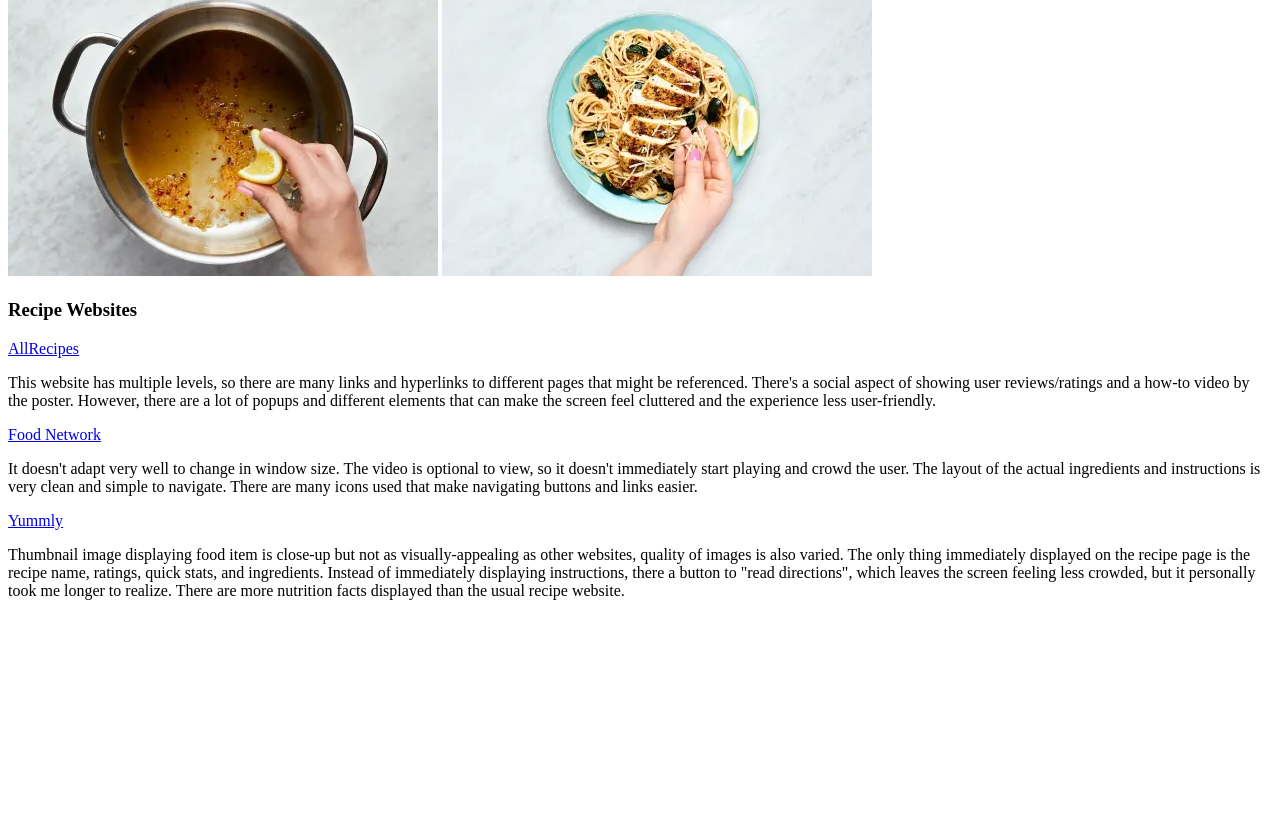
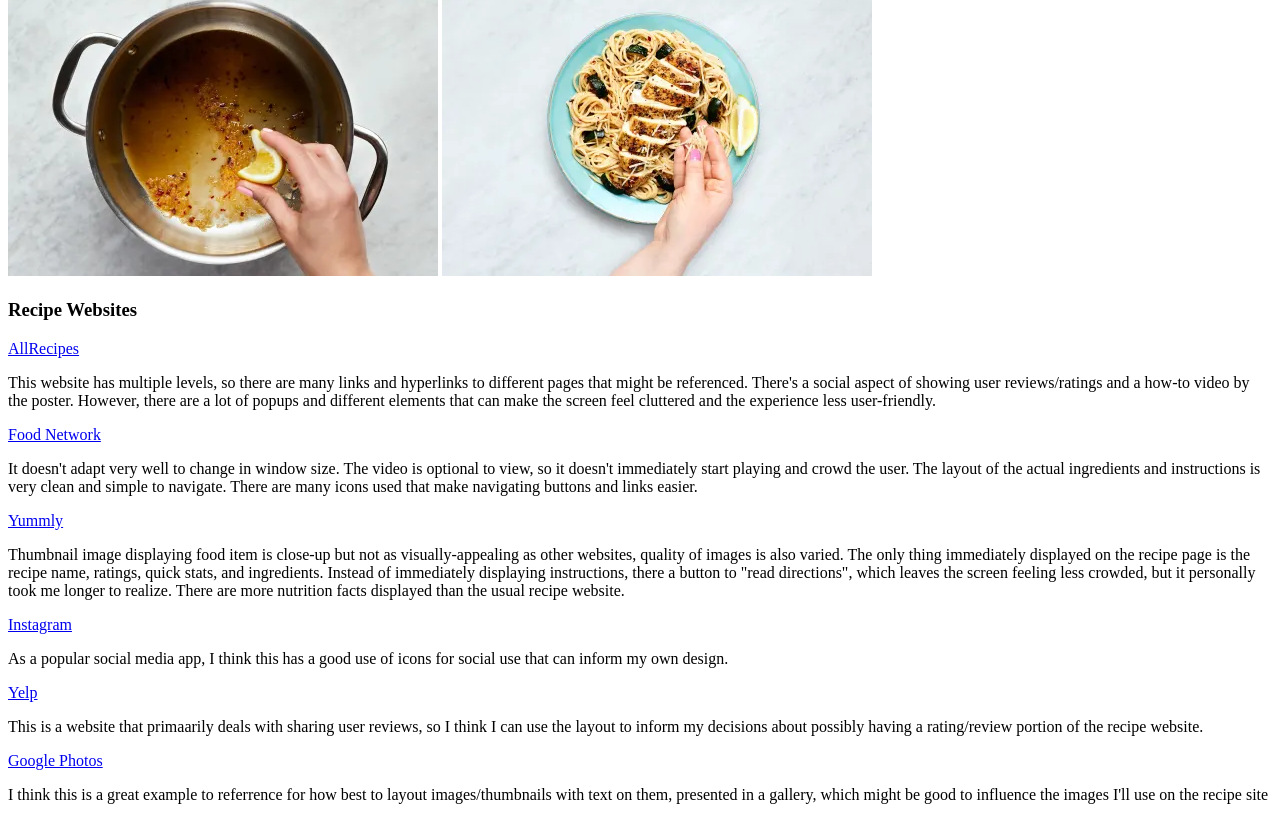
Before and after one commit to Destiny2024/iffall2022, a plain HTML site: page recipe/research/index.html in a window 1280 px wide. Shown: the part 1530-2350 px from the top of the page. Before the commit the page ends 2146 px from the top, so only its background shows below. Drawn offline with Linux system fonts and the light colour scheme.

Commit message:
website references and reviews added

```diff
--- a/recipe/research/index.html
+++ b/recipe/research/index.html
@@ -120,6 +120,12 @@
                 Instead of immediately displaying instructions, there a button to "read directions", which leaves the screen feeling less crowded, but it personally took me longer to realize.
                 There are more nutrition facts displayed than the usual recipe website.
             </p>
+            <a href="https://www.instagram.com">Instagram</a>
+            <p>As a popular social media app, I think this has a good use of icons for social use that can inform my own design.</p>
+            <a href="yelp.com">Yelp</a>
+            <p>This is a website that primaarily deals with sharing user reviews, so I think I can use the layout to inform my decisions about possibly having a rating/review portion of the recipe website.</p>
+            <a href="https://www.photos.google.com/">Google Photos</a>
+            <p>I think this is a great example to referrence for how best to layout images/thumbnails with text on them, presented in a gallery, which might be good to influence the images I'll use on the recipe site</p>
         </section>
     </body>
 </html>
```
